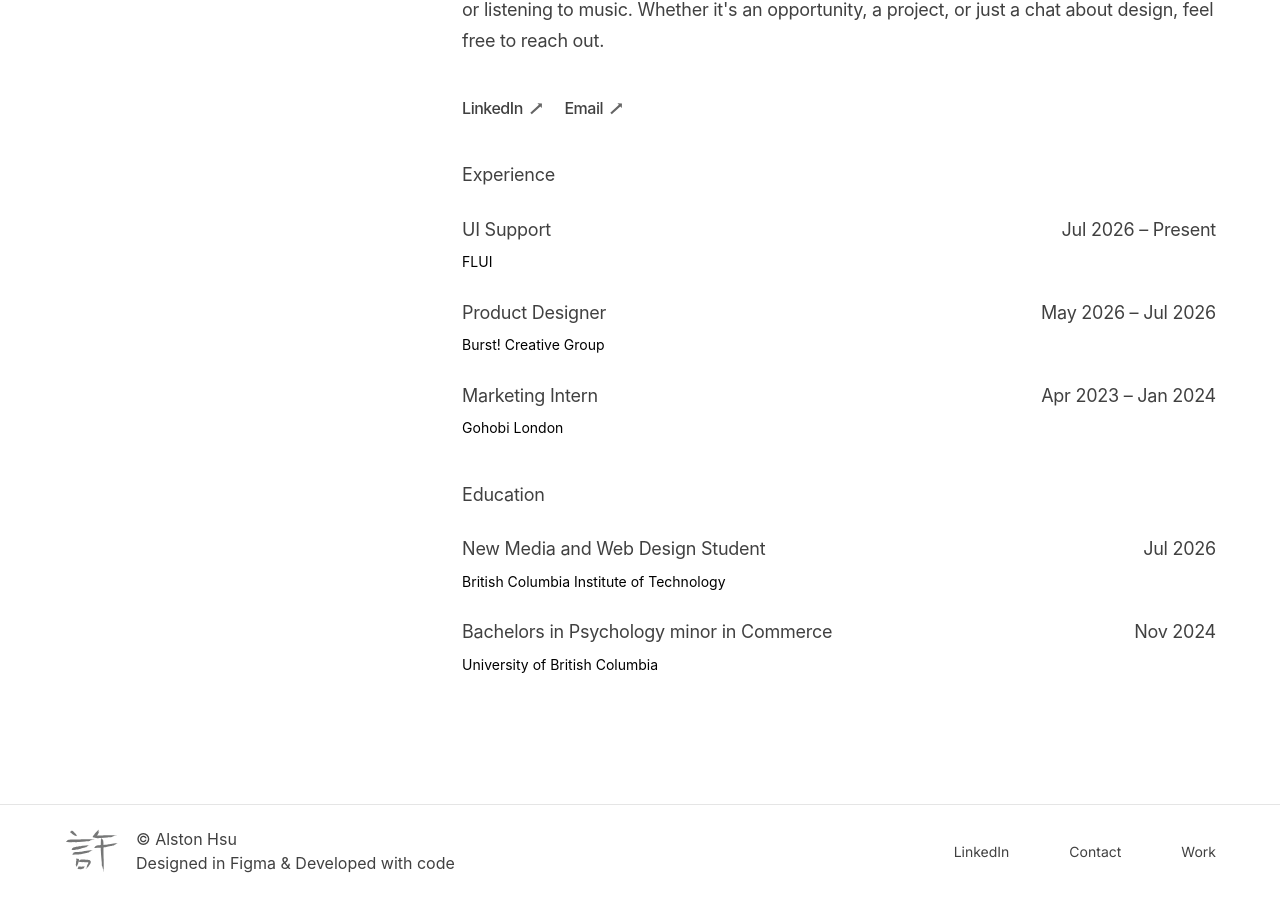
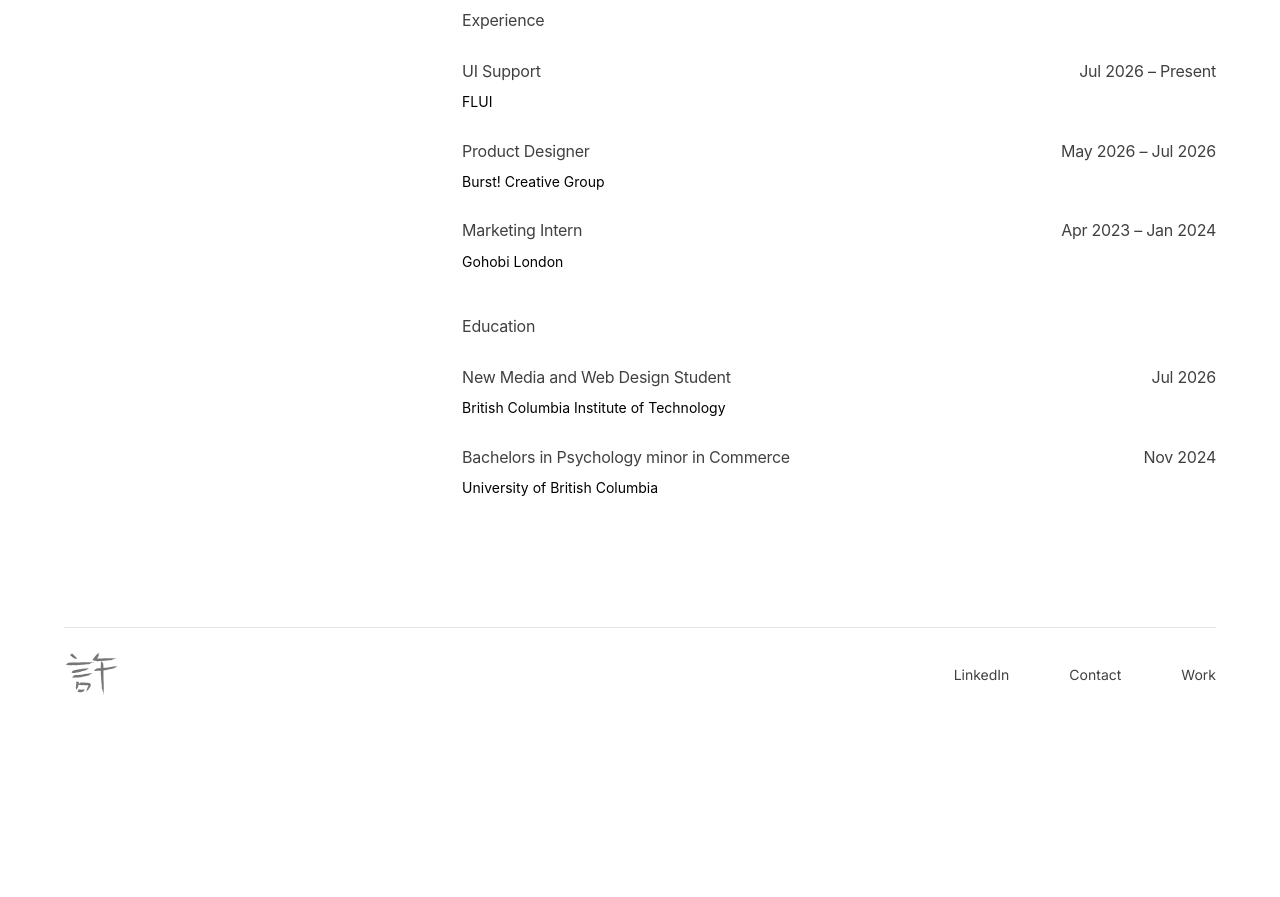
Before and after one commit to Alston44/alston-hsu-portfolio-v2, a Next.js app: page /about in a window 1280 px wide. Shown: the part 1052-1949 px from the top of the page. After the commit the page ends 1772 px from the top, so only its background shows below. Built offline with nearby package versions, Linux system fonts and the light colour scheme.

Commit message:
changed cards and some font sizing

```diff
--- a/src/app/globals.css
+++ b/src/app/globals.css
@@ -19,7 +19,7 @@
    (rounded-card). Change it here to restyle them all at once. Phone/device
    shapes use their own percentage radii, and buttons stay rounded-full. */
 @theme static {
-  --radius-card: 4px;
+  --radius-card: 12px;
 }
 
 body {
--- a/src/components/About.tsx
+++ b/src/components/About.tsx
@@ -47,7 +47,7 @@ const EDUCATION = [
 ];
 
 const bodyText =
-  "text-[16px] leading-[1.7] tracking-[-0.25px] text-black/75 md:text-[18px]";
+  "text-[16px] leading-[1.7] tracking-[-0.25px] text-black/75 2xl:text-[18px]";
 const metaText = "text-[11px] leading-[1.6] text-black md:text-sm";
 
 function AboutEntry({
@@ -80,7 +80,7 @@ function AboutEntry({
 export default function About() {
   return (
     <section className="px-6 pt-16 pb-24 sm:px-8 sm:pt-32 sm:pb-32 xl:px-16">
-      <div className="flex flex-col gap-16 md:flex-row md:items-start">
+      <div className="mx-auto flex max-w-[1280px] flex-col gap-16 md:flex-row md:items-start">
         <AboutPhotoGallery />
 
         <div className="flex w-full flex-1 flex-col gap-10">
--- a/src/components/ArrowLink.tsx
+++ b/src/components/ArrowLink.tsx
@@ -16,7 +16,7 @@ export default function ArrowLink({
   const textClassName =
     size === "sm"
       ? "text-[13px] leading-[1.2] tracking-[-0.48px] font-medium md:text-[16px]"
-      : "text-[14px] leading-[1.2] tracking-[-0.54px] md:text-[18px] xl:text-[16px] 2xl:text-[18px]";
+      : "text-[14px] leading-[1.2] tracking-[-0.54px] md:text-[16px] 2xl:text-[18px]";
 
   return (
     <Link
--- a/src/components/AvailCaseStudy.tsx
+++ b/src/components/AvailCaseStudy.tsx
@@ -136,7 +136,7 @@ const OTHER_WORKS = [
   {
     href: "#",
     title:
-      "Designed FLUI's landing page in high fidelity and caught inconsistencies before developer handoff.",
+      "Building FLUI's landing page to hand off cleanly, not just look polished.",
     company: "FLUI Hackathon",
     tags: ["2026", "Hackathon", "Web Design"],
     background: "linear-gradient(-49deg, rgb(174, 255, 255) 33%, rgb(224, 255, 255) 73%)",
@@ -177,7 +177,7 @@ export function AvailHero() {
 export default function AvailCaseStudy() {
   return (
     <div className="relative -mt-6 bg-white px-6 pt-[60px] pb-24 sm:-mt-8 sm:px-8 sm:pb-32 xl:-mt-10 xl:px-16">
-      <div className="page-fade-in relative mx-auto flex max-w-[1920px] flex-col gap-16 sm:gap-20 xl:gap-24">
+      <div className="page-fade-in relative mx-auto flex max-w-[1280px] flex-col gap-16 sm:gap-20 xl:gap-24">
         {/* Same left edge as the header logo: this wrapper and the header nav share the same max-width and side padding. */}
         <div className="absolute top-0 bottom-0 left-0 hidden xl:block">
           <CaseStudyToc iconDir="/images/projects/heiltsuk" links={TOC_LINKS} />
@@ -197,7 +197,7 @@ export default function AvailCaseStudy() {
                   className="font-serif max-w-[1428px] text-[32px] leading-[1.1] text-black/75 sm:text-[41px] xl:text-[41px] 2xl:text-[46px]"
                   style={wdth}
                 >
-                  Creating an app that helps BC Students Claim the Benefits
+                  An app that helps BC Students Claim the Benefits
                   they&rsquo;re unaware of.
                 </h1>
               </div>
--- a/src/components/FirewatchCaseStudy.tsx
+++ b/src/components/FirewatchCaseStudy.tsx
@@ -65,7 +65,7 @@ const OTHER_WORKS = [
   {
     href: "/work/avail",
     title:
-      "Creating an app that helps BC Students Claim the Benefits they're unaware of.",
+      "An app that helps BC Students Claim the Benefits they're unaware of.",
     company: "Avail",
     tags: ["2026", "BCIT", "School Project"],
     background: "linear-gradient(to bottom, #d6f4f5, #caf2df)",
@@ -92,7 +92,7 @@ const OTHER_WORKS = [
   {
     href: "/#work",
     title:
-      "Designed FLUI's landing page in high fidelity and caught inconsistencies before developer handoff.",
+      "Building FLUI's landing page to hand off cleanly, not just look polished.",
     company: "FLUI Hackathon",
     tags: ["2026", "Hackathon", "Web Design"],
     background: "linear-gradient(-49deg, rgb(174, 255, 255) 33%, rgb(224, 255, 255) 73%)",
@@ -173,7 +173,7 @@ export function FirewatchHero() {
 export default function FirewatchCaseStudy() {
   return (
     <div className="relative -mt-6 bg-white px-6 pt-[60px] pb-24 sm:-mt-8 sm:px-8 sm:pb-32 xl:-mt-10 xl:px-16">
-      <div className="page-fade-in relative mx-auto flex max-w-[1920px] flex-col gap-16 sm:gap-20 xl:gap-24">
+      <div className="page-fade-in relative mx-auto flex max-w-[1280px] flex-col gap-16 sm:gap-20 xl:gap-24">
         {/* Same left edge as the header logo: this wrapper and the header nav share the same max-width and side padding. */}
         <div className="absolute top-0 bottom-0 left-0 hidden xl:block">
           <CaseStudyToc iconDir="/images/projects/heiltsuk" links={TOC_LINKS} />
--- a/src/components/Footer.tsx
+++ b/src/components/Footer.tsx
@@ -17,21 +17,12 @@ const FOOTER_LINKS = [
 
 export default function Footer() {
   return (
-    <footer className="border-t border-black/10 bg-white px-6 py-[10px] sm:px-8 xl:px-16">
-      <div className="mx-auto flex w-full max-w-[1920px] flex-col items-center justify-between gap-6 py-2 sm:flex-row">
+    <footer className="bg-white px-6 pb-[10px] sm:px-8 xl:px-16">
+      <div className="mx-auto flex w-full max-w-[1280px] flex-col items-center justify-between gap-6 border-t border-black/10 pt-[18px] pb-2 sm:flex-row">
         <div className="flex flex-1 items-center gap-4">
           <Link href="/" aria-label="Alston Hsu, home">
             <Logo />
           </Link>
-          <div
-            className="text-[16px] leading-[1.55] text-black/75 sm:text-[18px] sm:leading-[27.9px] xl:text-[16px] xl:leading-[1.55] 2xl:text-[18px] 2xl:leading-[27.9px]"
-            style={{ fontVariationSettings: '"wdth" 100' }}
-          >
-            <p>© Alston Hsu</p>
-            <p className="hidden sm:block">
-              Designed in Figma &amp; Developed with code
-            </p>
-          </div>
         </div>
         <ul className="flex flex-wrap items-center justify-center gap-x-8 gap-y-2 sm:gap-x-[60px]">
           {FOOTER_LINKS.map(({ label, href, external }) => (
--- a/src/components/Header.tsx
+++ b/src/components/Header.tsx
@@ -38,7 +38,7 @@ export default function Header() {
 
   return (
     <header className="sticky top-0 z-50 bg-white/10 px-6 py-[10px] backdrop-blur-md sm:px-8 xl:px-16">
-      <nav className="mx-auto flex w-full max-w-[1920px] items-center justify-between py-3">
+      <nav className="mx-auto flex w-full max-w-[1280px] items-center justify-between py-3">
         <Link
           href="/"
           aria-label="Alston Hsu, home"
--- a/src/components/Hero.tsx
+++ b/src/components/Hero.tsx
@@ -5,7 +5,7 @@ export default function Hero() {
   return (
     <section className="relative px-6 pt-40 pb-10 sm:px-8 sm:pt-56 xl:px-16">
       <HeroShaderBackground />
-      <div className="mx-auto flex max-w-[1920px] flex-col gap-2">
+      <div className="mx-auto flex max-w-[1280px] flex-col gap-2">
         <h1
           className="font-serif text-[52px] leading-[1.4] text-black/75 sm:text-[64px] md:text-[75px]"
           style={{ fontVariationSettings: '"wdth" 100' }}
@@ -14,7 +14,7 @@ export default function Hero() {
         </h1>
         <div className="grid grid-cols-1 gap-x-16 gap-y-6 sm:gap-y-9 lg:grid-cols-2 lg:items-start">
           <p
-            className="max-w-[1112px] text-[16px] leading-[1.4] text-black opacity-66 md:text-[20px] lg:max-w-[692px] xl:text-[18px] 2xl:text-[20px]"
+            className="max-w-[1112px] text-[16px] leading-[1.4] text-black opacity-66 md:text-[18px] lg:max-w-[692px] 2xl:text-[20px]"
             style={{ fontVariationSettings: '"wdth" 100' }}
           >
             An aspiring product designer from Vancouver, bringing a background in
--- a/src/components/HeroShaderBackground.tsx
+++ b/src/components/HeroShaderBackground.tsx
@@ -41,7 +41,7 @@ export default function HeroShaderBackground() {
 
   return (
     <div
-      className="pointer-events-none absolute inset-x-0 -top-[100px] -bottom-[220px] -z-10 opacity-[0.11] sm:opacity-[0.2]"
+      className="pointer-events-none absolute inset-x-0 -top-[100px] -bottom-[220px] -z-10 opacity-[0.17] sm:opacity-[0.3]"
       style={{
         maskImage:
           "linear-gradient(to bottom, black 0%, black 50%, transparent 92%)",
--- a/src/components/ProjectCard.tsx
+++ b/src/components/ProjectCard.tsx
@@ -93,7 +93,7 @@ export default function ProjectCard({
       </div>
       <div className="flex w-full flex-col gap-3">
         <h3
-          className="font-serif text-[16px] leading-[1.4] font-medium tracking-[-0.72px] text-black/75 md:text-[20px] xl:text-[18px] 2xl:text-[20px]"
+          className="font-serif text-[16px] leading-[1.4] font-medium tracking-[-0.72px] text-black/75 md:text-[18px] 2xl:text-[20px]"
           style={{ fontVariationSettings: '"wdth" 100' }}
         >
           {title}
--- a/src/components/ProjectGrid.tsx
+++ b/src/components/ProjectGrid.tsx
@@ -4,7 +4,7 @@ import { FramedScreenshot, Triptych } from "./ProjectMedia";
 export default function ProjectGrid() {
   return (
     <section id="work" className="px-6 pt-6 pb-24 sm:px-8 sm:pb-32 xl:px-16">
-      <div className="mx-auto grid max-w-[1920px] grid-cols-1 gap-x-6 gap-y-8 lg:grid-cols-2">
+      <div className="mx-auto grid max-w-[1280px] grid-cols-1 gap-x-6 gap-y-8 lg:grid-cols-2">
         <ProjectCard
           href="/work/heiltsuk"
           title="Building Heiltsuk Nation's site to grow, not just to be patched together."
@@ -24,7 +24,7 @@ export default function ProjectGrid() {
         />
         <ProjectCard
           href="/work/avail"
-          title="Creating an app that helps BC Students Claim the Benefits they're unaware of."
+          title="An app that helps BC Students Claim the Benefits they're unaware of."
           company="Avail"
           tags={["2026", "BCIT", "School Project"]}
           background="linear-gradient(to bottom, #d6f4f5, #caf2df)"
@@ -68,7 +68,7 @@ export default function ProjectGrid() {
         />
         <ProjectCard
           href="#"
-          title="Designed FLUI's landing page in high fidelity and caught inconsistencies before developer handoff."
+          title="Building FLUI's landing page to hand off cleanly, not just look polished."
           company="FLUI Hackathon"
           tags={["2026", "Hackathon", "Web Design"]}
           background="linear-gradient(-49deg, rgb(174, 255, 255) 33%, rgb(224, 255, 255) 73%)"
```
Also changed, not shown: src/components/HeiltsukCaseStudy.tsx (+4 -4 lines).
